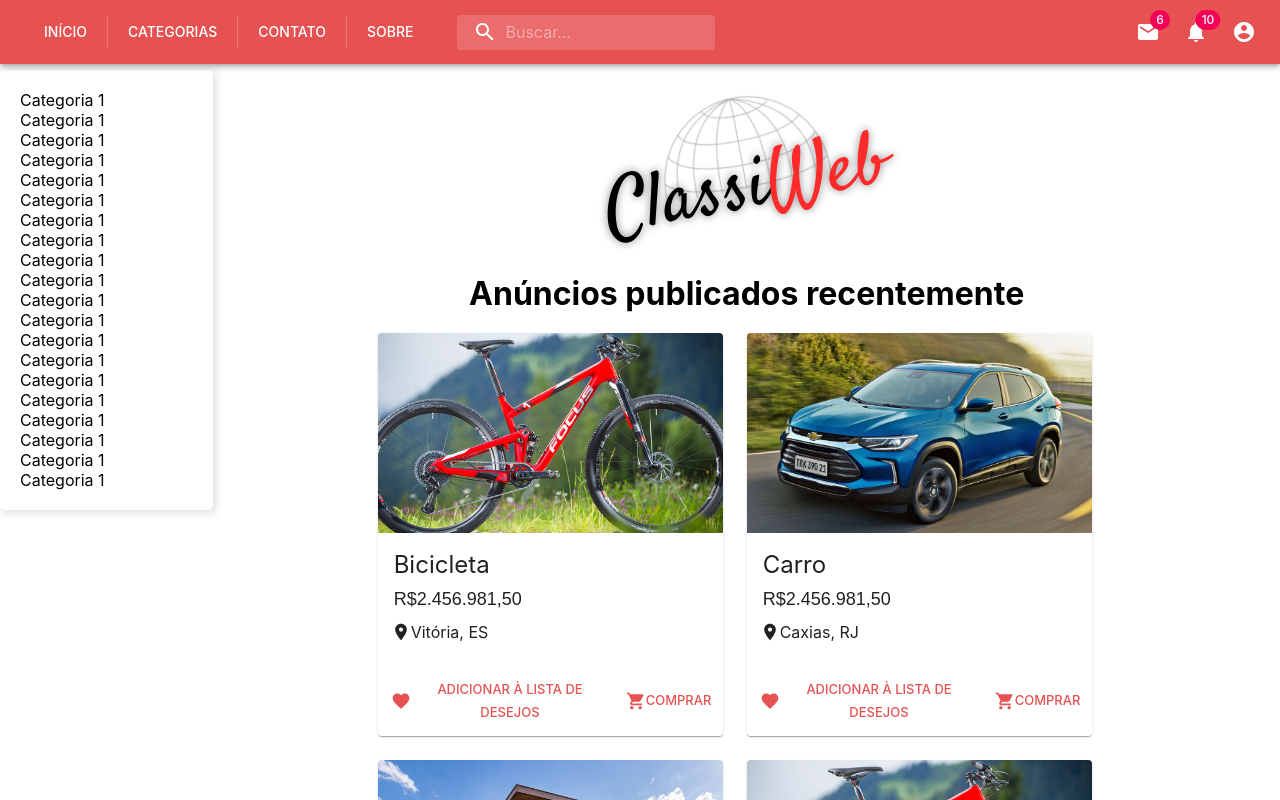
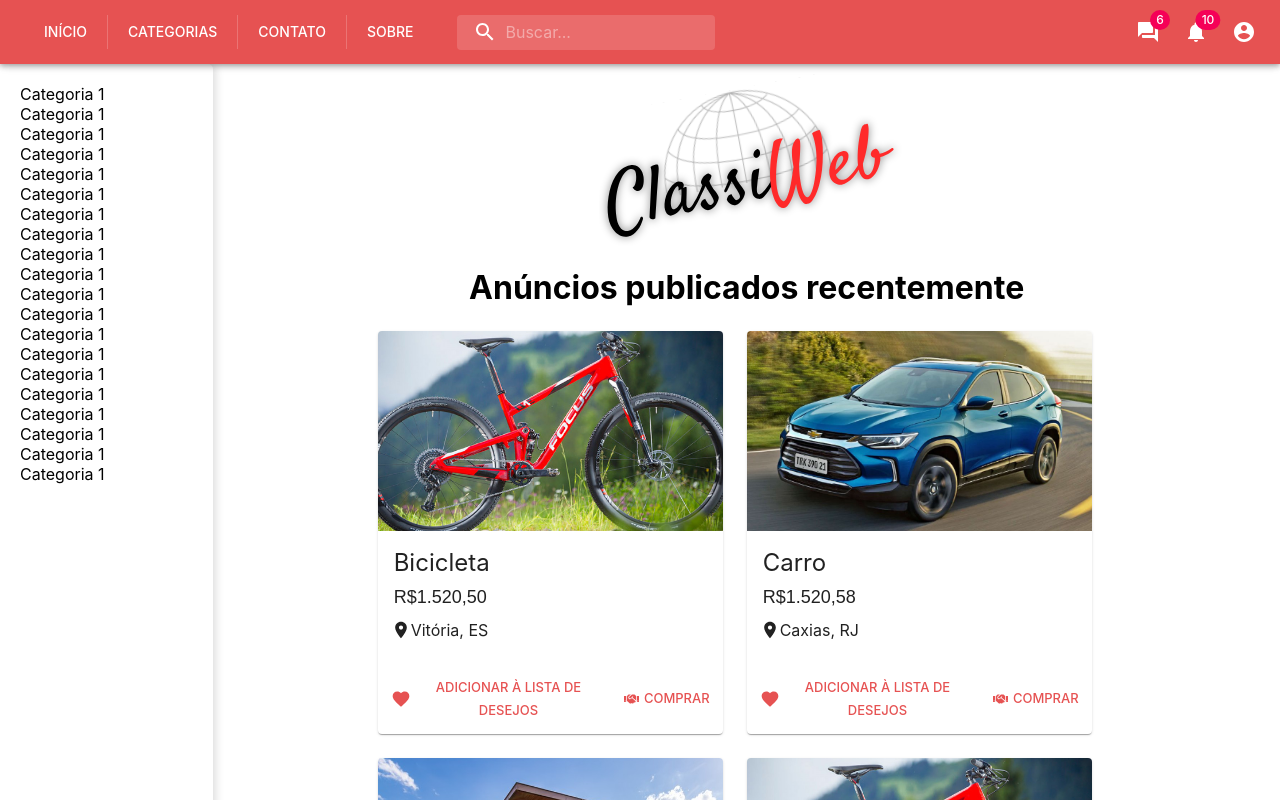
Before and after one commit to pedrohbh/2020-ClassiWeb, a React (Create React App) app in the folder frontend/: page / in a window 1280 px wide. Shown: the top 800 px of the page. Built offline with nearby package versions, Linux system fonts and the light colour scheme.

Commit message:
Correções na estrutura do grid da Home

```diff
--- a/frontend/package.json
+++ b/frontend/package.json
@@ -16,6 +16,7 @@
     "gerador-validador-cpf": "^5.0.1",
     "react": "^17.0.1",
     "react-dom": "^17.0.1",
+    "react-icons": "^4.2.0",
     "react-number-format": "^4.5.1",
     "react-router-dom": "^5.2.0",
     "react-scripts": "4.0.3",
--- a/frontend/src/components/AppBar.tsx
+++ b/frontend/src/components/AppBar.tsx
@@ -11,13 +11,13 @@ import Menu from '@material-ui/core/Menu';
 import MenuIcon from '@material-ui/icons/Menu';
 import SearchIcon from '@material-ui/icons/Search';
 import AccountCircle from '@material-ui/icons/AccountCircle';
-import MailIcon from '@material-ui/icons/Mail';
 import NotificationsIcon from '@material-ui/icons/Notifications';
 import MoreIcon from '@material-ui/icons/MoreVert';
 import Button from '@material-ui/core/Button';
 import ButtonGroup from '@material-ui/core/ButtonGroup';
 import { Router } from 'react-router';
 import { Link } from '@material-ui/core';
+import ForumIcon from '@material-ui/icons/Forum';
 
 const useStyles = makeStyles((theme: Theme) =>
   createStyles({
@@ -153,7 +153,7 @@ export default function PrimarySearchAppBar() {
       <MenuItem>
         <IconButton aria-label="show 6 new mails" color="inherit">
           <Badge badgeContent={6} color="secondary">
-            <MailIcon />
+            <ForumIcon />
           </Badge>
         </IconButton>
         <p>Messages</p>
@@ -181,8 +181,8 @@ export default function PrimarySearchAppBar() {
   );
 
   return (
-    <div className={classes.grow}>
-      <AppBar position="fixed" style={{ backgroundColor: '#E65252' }}>
+    <>
+      <AppBar style={{ backgroundColor: '#E65252', position: 'relative' }}>
         <Toolbar>
         <StyledButtonGroup variant="text" aria-label="text primary button group">
           <Button href="../">Início</Button>
@@ -207,7 +207,7 @@ export default function PrimarySearchAppBar() {
           <div className={classes.sectionDesktop}>
             <IconButton aria-label="show 4 new mails" color="inherit">
               <Badge badgeContent={6} color="secondary">
-                <MailIcon />
+                <ForumIcon />
               </Badge>
             </IconButton>
             <IconButton aria-label="show 17 new notifications" color="inherit">
@@ -241,6 +241,6 @@ export default function PrimarySearchAppBar() {
       </AppBar>
       {renderMobileMenu}
       {renderMenu}
-    </div>
+    </>
   );
 }
--- a/frontend/src/components/Card.tsx
+++ b/frontend/src/components/Card.tsx
@@ -9,8 +9,8 @@ import Button from '@material-ui/core/Button';
 import Typography from '@material-ui/core/Typography';
 import NumberFormat from 'react-number-format';
 import RoomIcon from '@material-ui/icons/Room';
-import ShoppingCartIcon from '@material-ui/icons/ShoppingCart';
 import FavoriteIcon from '@material-ui/icons/Favorite';
+import { FaHandshake } from 'react-icons/fa';
 
 const useStyles = makeStyles({
   root: {
@@ -45,7 +45,7 @@ export default function AdCard({ title, price, imgRef, city, UF }) {
           </Typography>
 
           <NumberFormat
-            value={2456981.5}
+            value={price}
             displayType={'text'}
             thousandSeparator={'.'}
             decimalSeparator={','}
@@ -67,7 +67,7 @@ export default function AdCard({ title, price, imgRef, city, UF }) {
           Adicionar à Lista de Desejos
         </StyledButton>
         <StyledButton size="small" color="primary">
-          <ShoppingCartIcon style={{ fontSize: 20 }}/>
+          <FaHandshake style={{ fontSize: 20, marginRight: '4.5px' }}/>
           Comprar
         </StyledButton>
       </CardActions>
--- a/frontend/src/components/Footer.tsx
+++ b/frontend/src/components/Footer.tsx
@@ -2,7 +2,7 @@ import { Grid } from '@material-ui/core';
 
 export default function Footer() {
   return (
-    <Grid container style={{ height: "10vh", marginTop: "1vh", backgroundColor: "wheat" }}>
+    <Grid container style={{ height: "10vh", backgroundColor: "wheat" }}>
 
     </Grid>
   );
--- a/frontend/src/index.css
+++ b/frontend/src/index.css
@@ -12,7 +12,7 @@ html {
 }
 
 body, #root {
-  height: auto;
+  height: 100%;
   width: 100%;
 }
 
--- a/frontend/src/routes.tsx
+++ b/frontend/src/routes.tsx
@@ -5,6 +5,7 @@ import Home from './views/Home/Home'
 import Register from './views/Register/Register'
 import Login from './views/Login/Login'
 import NewAd from './views/NewAd/NewAd'
+import Ad from './views/Ad/Ad'
 
 export default function Routes() {
     return (
@@ -14,6 +15,7 @@ export default function Routes() {
                 <Route path='/register' component={Register} />
                 <Route path='/login' component={Login} />
                 <Route path='/newad' component={NewAd} />
+                <Route path='/ad' component={Ad} />
             </Switch>
         </BrowserRouter>
     );
--- /dev/null
+++ b/frontend/src/views/Ad/Ad.tsx
@@ -0,0 +1,26 @@
+import { Grid } from '@material-ui/core';
+import React from 'react';
+import AppBar from '../../components/AppBar';
+import Footer from '../../components/Footer';
+
+export default function Ad() {
+
+  return (
+    <>
+    <Grid container direction="column" justify="flex-start" alignItems="flex-start" style={{minHeight: "89vh"}}>
+
+      <Grid item xs={12}>
+        <AppBar/>
+      </Grid>
+
+      <Grid container item xs={12} justify='center' style={{ marginTop: "70px" }}>
+        <Grid item xs={9} style={{ height:"100px", backgroundColor: 'black'}}>
+
+        </Grid>
+      </Grid>
+
+    </Grid>
+    <Footer/>
+    </>
+  );
+}
--- a/frontend/src/views/Home/Home.tsx
+++ b/frontend/src/views/Home/Home.tsx
@@ -12,16 +12,14 @@ import Casa from '../../assets/casa.jpg';
 export default function Home() {
   return (
     <>
-    <Grid container direction="column" justify="flex-start"  style={{minHeight: "89vh"}}>
+    <Grid container direction='column' style={{ height: '100%' }}>
 
-      <Grid item xs={12}>
       <AppBar/>
-      </Grid>
 
-      <Grid item xs={12}>
-        <Grid container style={{ height:"100%", marginTop: "70px" }}>
+      <Grid item style={{ flex: 1, width: '100%', overflow: 'auto' }}>
+        <Grid container style={{ minHeight: 'calc(100% - 10vh)', height: 'max-content' }}>
 
-          <Grid item xs={2} style={{ height: "max-content", boxShadow: "2px 2px 8px 1px #dedede", padding: "20px", borderRadius: '5px' }}>
+          <Grid item xs={3} lg={2} style={{ height: 'auto', boxShadow: "2px 2px 8px 1px #dedede", padding: "20px", borderRadius: '5px' }}>
             <Grid container>
               <Grid item xs={12}>Categoria 1</Grid>
               <Grid item xs={12}>Categoria 1</Grid>
@@ -46,24 +44,25 @@ export default function Home() {
             </Grid>
           </Grid>
 
-          <Grid item xs={10} style={{ height: "max-content" }}>
-
+          <Grid item xs={9} lg={10} style={{ flex: 1, maxHeight: 'max-content' }}>
+            <Grid container>
               <Grid item xs={12}>
                 <img src={Logotipo} alt="ClassiWeb" style={{ width: "100%", height: "25vh" }} />
               </Grid>
 
-            <Grid item xs={12} style={{ display: 'flex', justifyContent: 'center' }}>
+              <Grid item xs={12} style={{ textAlign: 'center' }}>
                 <h1>Anúncios publicados recentemente</h1>
               </Grid>
 
-            <Grid container spacing={3} item xs={12} justify="center" style={{ padding: "20px"}}>
+              <Grid item xs={12} style={{ margin: '3vh 0' }}>
+                <Grid container spacing={3} justify="center" style={{ width: '100%' }}>
                   <Grid item><Card title={'Bicicleta'} price={1520.50} imgRef={Bike} city={'Vitória'} UF={'ES'}/></Grid>
-              <Grid item><Card title={'Carro'}     price={1520.5} imgRef={Carro} city={'Caxias'} UF={'RJ'}/></Grid>
+                  <Grid item><Card title={'Carro'}     price={1520.58} imgRef={Carro} city={'Caxias'} UF={'RJ'}/></Grid>
                   <Grid item><Card title={'Casa'}      price={1520.5} imgRef={Casa} city={'Santos'} UF={'SP'}/></Grid>
                   <Grid item><Card title={'Bicicleta'} price={1520.5} imgRef={Bike} city={'Vitória'} UF={'ES'}/></Grid>
                   <Grid item><Card title={'Carro'}     price={1520.5} imgRef={Carro} city={'Caxias'} UF={'RJ'}/></Grid>
                   <Grid item><Card title={'Casa'}      price={1520.5} imgRef={Casa} city={'Santos'} UF={'SP'}/></Grid>
-              <Grid item><Card title={'Bicicleta'} price={1520.50} imgRef={Bike} city={'Vitória'} UF={'ES'}/></Grid>
+                  <Grid item><Card title={'Bicicleta'} price={1520.59} imgRef={Bike} city={'Vitória'} UF={'ES'}/></Grid>
                   <Grid item><Card title={'Carro'}     price={1520.5} imgRef={Carro} city={'Caxias'} UF={'RJ'}/></Grid>
                   <Grid item><Card title={'Casa'}      price={1520.5} imgRef={Casa} city={'Santos'} UF={'SP'}/></Grid>
                   <Grid item><Card title={'Bicicleta'} price={1520.5} imgRef={Bike} city={'Vitória'} UF={'ES'}/></Grid>
@@ -73,9 +72,11 @@ export default function Home() {
               </Grid>
             </Grid>
           </Grid>
+        </Grid>
+        <Footer/>
+      </Grid>
 
     </Grid>
-    <Footer/>
     </>
   );
 }
--- a/frontend/src/views/Register/Register.tsx
+++ b/frontend/src/views/Register/Register.tsx
@@ -7,7 +7,7 @@ export default function Register() {
   return (
     <>
     <AppBar/>
-    <Grid container style={{height: '90vh', marginTop: '10vh'}}>
+    <Grid container style={{height: '90vh'}}>
       <Grid item xs={6}>
         <Presentation/>
       </Grid>
```
Also changed, not shown: frontend/src/assets/handShake.svg (added), 1 other file (tests, documents, lock files or other folders). Lines whose indentation alone changed are shown as unchanged.
